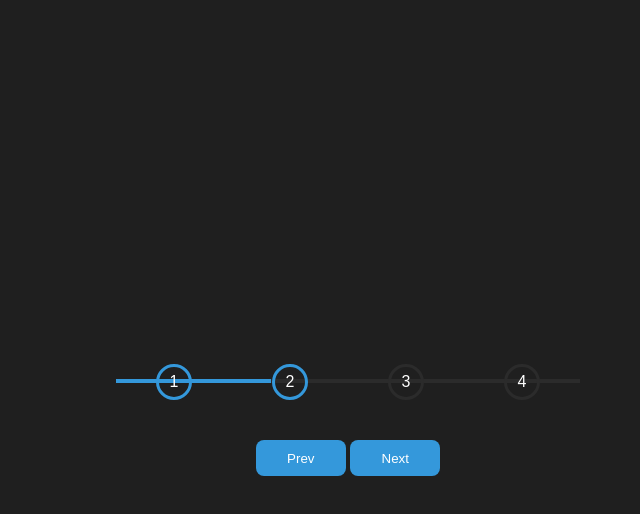
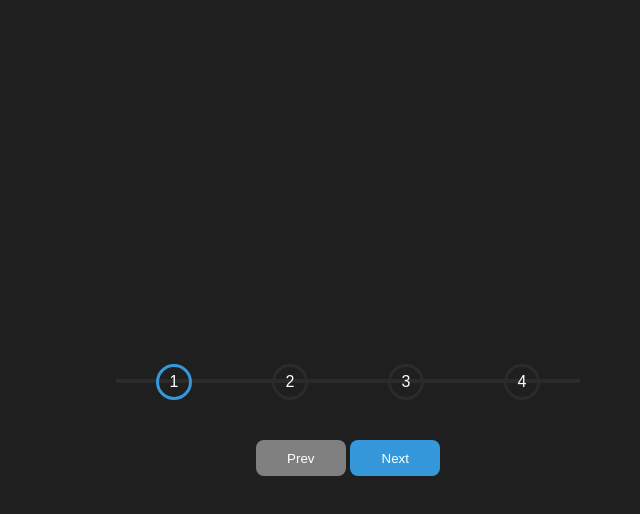
Before and after one commit to MatiasC5/50projects-50days, a plain HTML site: page 02-Progress_steps/index.html in a window 1280 px wide. Both pictures are taken after a click on the button "Next". Shown: the whole page, without its empty margins (292-932 px from the left). Drawn offline with Linux system fonts and the light colour scheme; a web font is replaced by a local one.

Commit message:
adding styles for disabled buttons

```diff
--- a/02-Progress_steps/script.js
+++ b/02-Progress_steps/script.js
@@ -3,7 +3,7 @@ const next = document.getElementById("next");
 const progress = document.getElementById("progress");
 const circles = document.querySelectorAll(".circle");
 
-let currentActive = 1;
+let currentActive = 0;
 
 function update() {
   circles.forEach((circle, index) => {
@@ -17,12 +17,11 @@ function update() {
   const actives = document.querySelectorAll(".active");
 
   progress.style.width =
-    ((currentActive - 1) / (circles.length - 1)) * 100 + "%";
+    ((actives.length - 1) / (circles.length - 1)) * 100 + "%";
 
-  if (actives.length <= 1) {
+  if (currentActive === 1) {
     prev.disabled = true;
-  }
-  if (actives.length === circles.length) {
+  } else if (currentActive === circles.length) {
     next.disabled = true;
   } else {
     prev.disabled = false;
--- a/02-Progress_steps/style.css
+++ b/02-Progress_steps/style.css
@@ -70,3 +70,8 @@ body {
   color: white;
   cursor: pointer;
 }
+
+button:disabled {
+  background-color: gray;
+  cursor: no-drop;
+}
```
